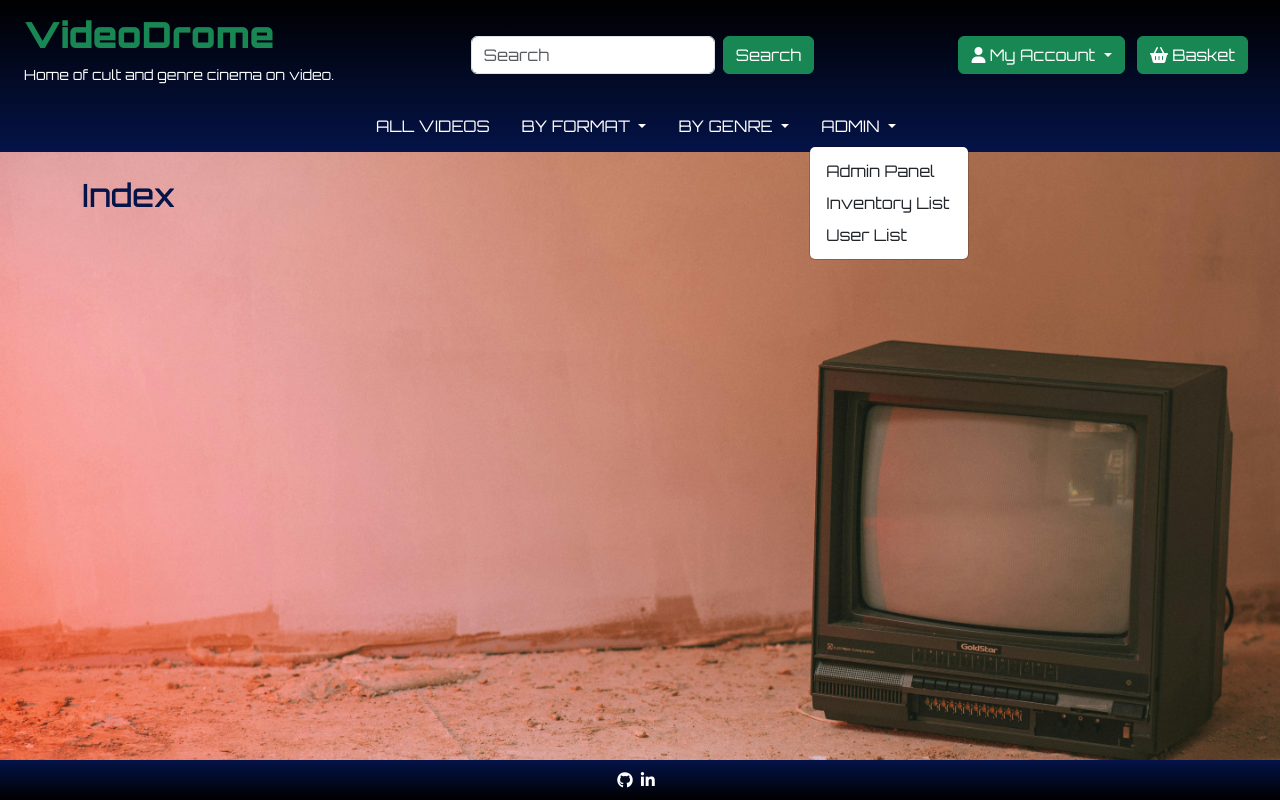
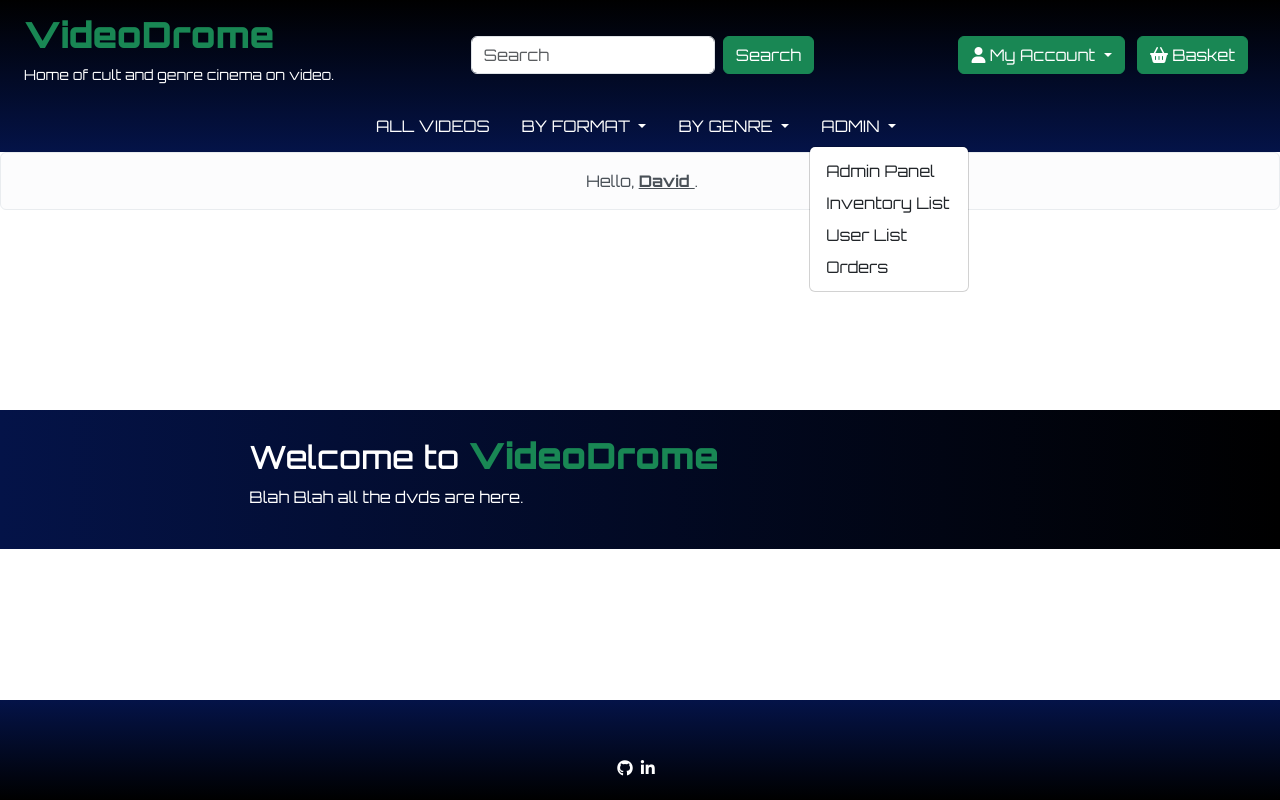
Before and after one commit to 0davidog/CI_PP5_VideoDrome, a Django app: page / in a window 1280 px wide, after a click on "ADMIN". Run offline with Django 5.2, Linux system fonts and the light colour scheme; a user stored in the database is signed in; data comes from the database, SQL or seed files in the repository; both versions use the stored data as it was after the commit; some libraries are stand-ins or nearby versions.

Commit message:
Add further style tweaks

```diff
--- a/main/templates/main/index.html
+++ b/main/templates/main/index.html
@@ -4,10 +4,15 @@
 
 {% block content %}
 
-    <div class="container">
-        <div class="row">
-            <div class="col">
-                <h2>Index</h2>
+    <div class="container-fluid">
+
+        <div class="row" id="index">
+            <div class="col-2"></div>
+            <div class="col-6 m-4">
+                <div>
+                    <h2>Welcome to <span class="orbitron-title">VideoDrome</span></h2>
+                    <p>Blah Blah all the dvds are here.</p>
+                </div>
             </div>
         </div>
     </div>
--- a/static/css/style.css
+++ b/static/css/style.css
@@ -31,6 +31,7 @@ footer {
     color: #ffffff;
     background-color: #041348;
     background-image: linear-gradient(to top, #000000, #041348);
+    height: 100px;
 }
 
 a:hover {
@@ -59,6 +60,7 @@ a:hover {
 }
 
 .orbitron-title {
+    color: #198754;
     font-weight: 900;
 }
 
@@ -66,9 +68,17 @@ a:hover {
     height: 54px;
 }
 
+#index {
+    color: #ffffff;
+    background-color:#041348;
+    background-image: linear-gradient(to left, #000000, #041348);
+    margin-top: 25vh;
+}
+
 .content-block {
     margin-top: 54px;
     min-height: 50vh;
+    margin-bottom: 54px;
 }
 
 .navbar-brand:hover, .navbar-brand:focus {
@@ -117,6 +127,10 @@ a:hover {
     left: 50%;
     transform: translateX(-50%);
 
+}
+
+.logo-img-basket {
+    height: 100px;
 }
 
 .video-card, .video-card-row {
--- a/templates/base.html
+++ b/templates/base.html
@@ -36,11 +36,25 @@
   </head>
 
   <body class="d-flex flex-column h-100"
-  {% if is_index %} style="background-image: url('static/images/IMG_0223.JPG');" {% endif %}>
+  {% if is_index %} style="" {% endif %}>
     {% include 'includes/nav-mobile.html' %}
     {% include 'includes/nav-desktop.html' %}
 
     <div class="content-block">
+
+      <div class="alert alert-light text-center" role="alert">
+        {% if user.is_authenticated %}
+        &nbsp;Hello, <a href="#" class="alert-link">
+          {% if user.first_name %}
+          {{ user.first_name }}
+          {% else %}
+          {{ user }}
+          {% endif %}
+        </a>.
+        {% else %}
+        &nbsp;Hello, log in or register to access more of our features.
+        {% endif %}
+      </div>
 
       <div class="mt-4">
         {% block content %}
@@ -53,7 +67,7 @@
       <nav class="navbar navbar-expand-lg">
         <div class="container-fluid">
           <div class="mx-auto">
-            <ul class="navbar-nav">
+            <ul class="navbar-nav mt-5">
               <li class="nav-item me-2">
                 <a class="nav-link-white" aria-current="page" href="https://github.com/0davidog" target="_blank" rel="noopener"
                 aria-label="Check out my work on Github (opens in new tab)"><i class="fa-brands fa-github"></i></a>
--- a/templates/includes/nav-desktop.html
+++ b/templates/includes/nav-desktop.html
@@ -78,6 +78,7 @@
               <li><a class="dropdown-item" href="{% url 'admin:index' %}">Admin Panel</a></li>
               <li><a class="dropdown-item" href="{% url 'admin:videos_video_changelist' %}">Inventory List</a></li>
               <li><a class="dropdown-item" href="{% url 'admin:auth_user_changelist' %}">User List</a></li>
+              <li><a class="dropdown-item" href="{% url 'admin:checkout_customerorder_changelist' %}">Orders</a></li>
             </ul>
             </div>
         </li>
--- a/templates/includes/nav-mobile.html
+++ b/templates/includes/nav-mobile.html
@@ -141,6 +141,11 @@
                         User List
                       </a>
                     </li>
+                    <li>
+                      <a class="dropdown-item" href="{% url 'admin:checkout_customerorder_changelist' %}">Orders</a>
+                        User List
+                      </a>
+                    </li>
                   </ul>
                   </div>
               </li>
--- a/videos/templates/videos/video_detail.html
+++ b/videos/templates/videos/video_detail.html
@@ -25,8 +25,14 @@
                 <button type="submit" class="btn btn-primary me-2 btn-basket" {% if not video.in_stock %} disabled {% endif %}>
                     <i class="fa-solid fa-basket-shopping"></i>&nbsp;Add to Basket
                 </button>
+                {% if user.is_staff %}
+                <a class="btn btn-link d-inline" href="{% url 'admin:videos_video_change' video.id %}">
+                    Admin: Edit
+                </a>
+                {% endif %}
                 <input type="hidden" name="redirect_url" value="{{ request.path }}">
             </form>
+
             <div class="mt-2">
                 {% if user.is_authenticated %}
                 {% if wishlisted %}
--- a/videos/templates/videos/videos.html
+++ b/videos/templates/videos/videos.html
@@ -91,6 +91,11 @@
                                 <button type="submit" class="btn btn-primary me-2 btn-basket" {% if not video.in_stock %} disabled {% endif %}>
                                     <i class="fa-solid fa-basket-shopping"></i>&nbsp;Add to Basket
                                 </button>
+                                {% if user.is_staff %}
+                                <a class="btn btn-link m-1" href="{% url 'admin:videos_video_change' video.id %}">
+                                    Admin: Edit
+                                </a>
+                                {% endif %}
                                 <input type="hidden" name="redirect_url" value="{{ request.path }}">
                             </form>
                         </div>
```
Also changed, not shown: basket/templates/basket/basket.html (+8 -5 lines), checkout/templates/checkout/checkout.html (+7 -12 lines), db.sqlite3.
